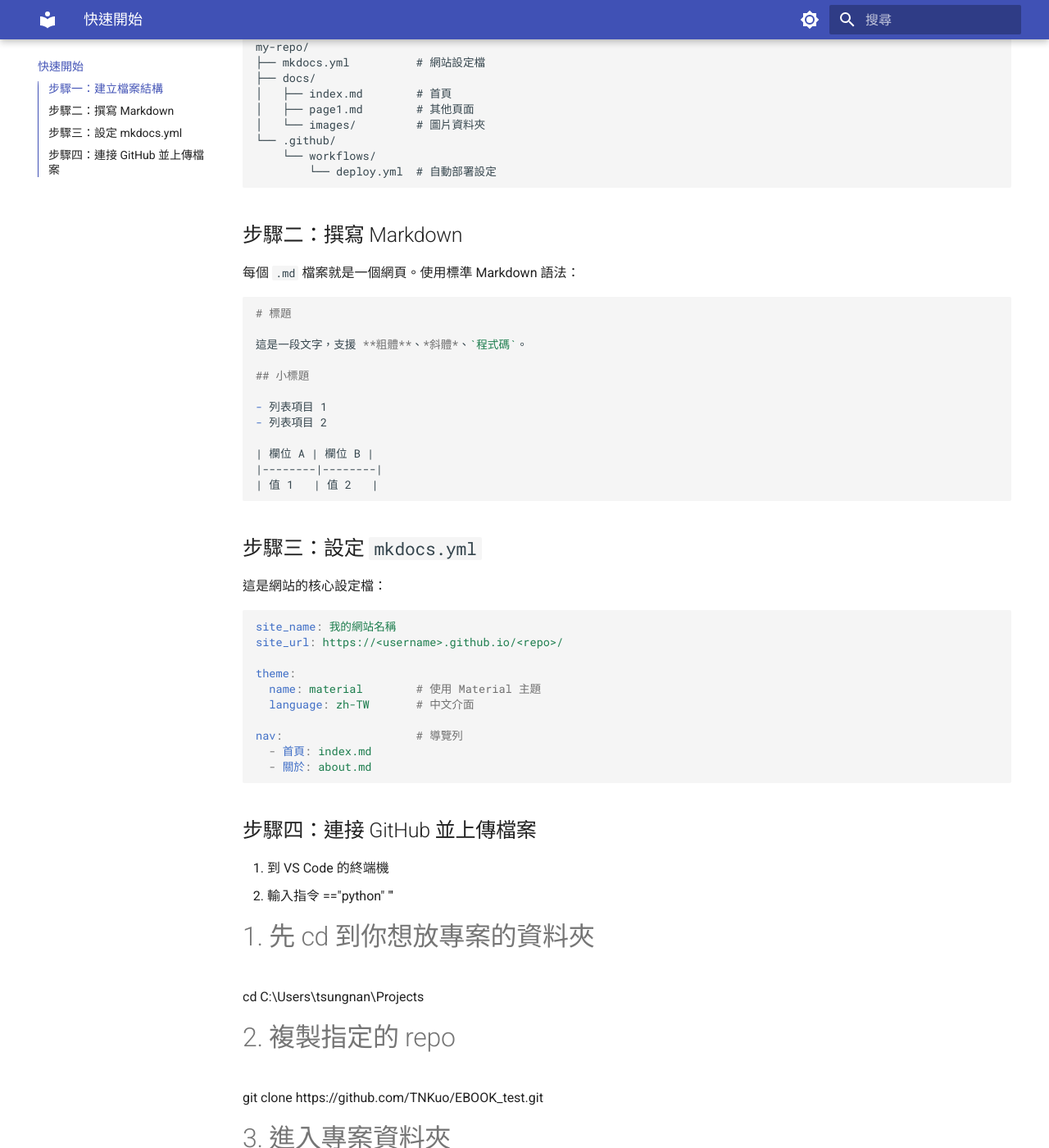
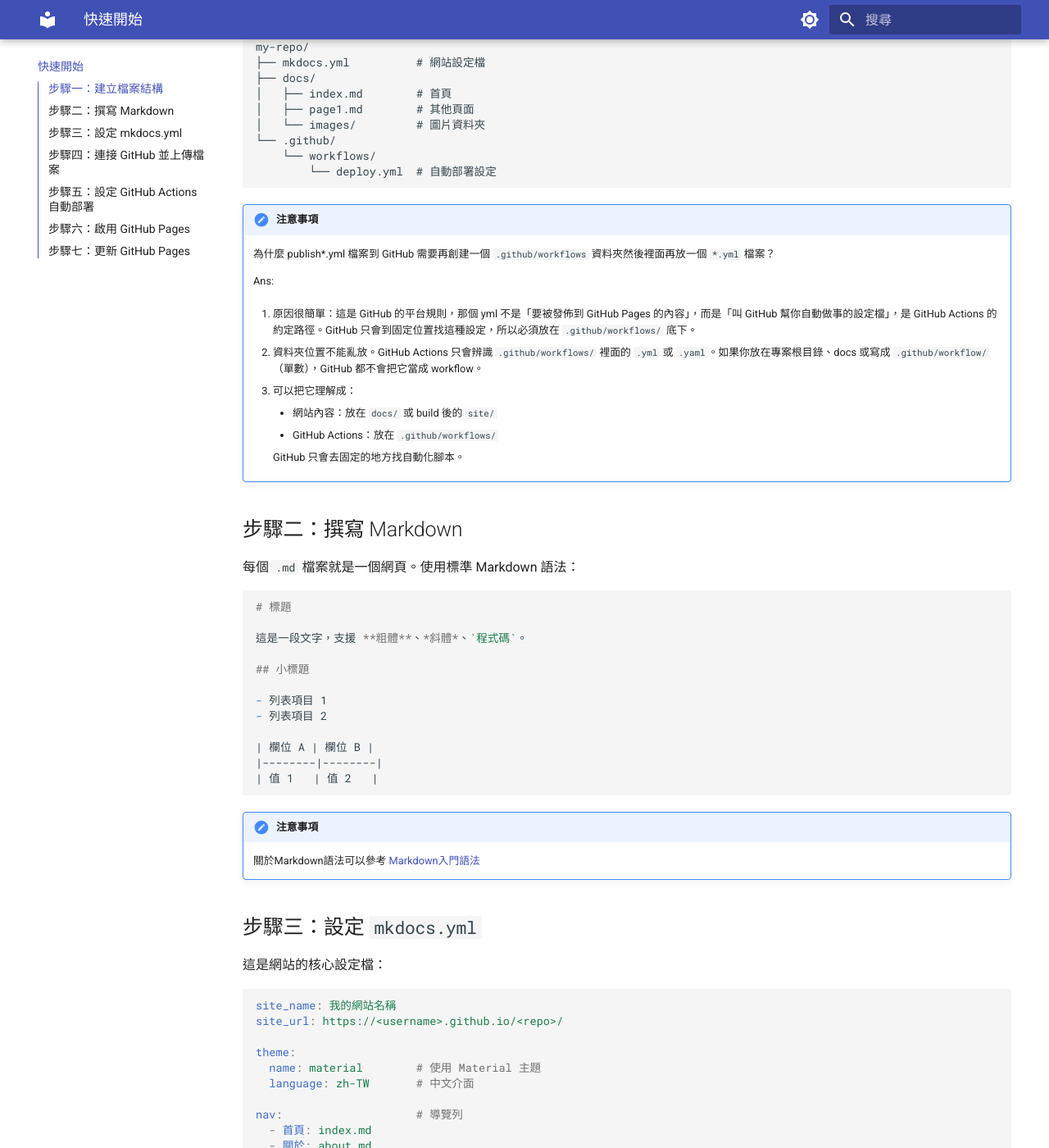
Before and after one commit to TNKuo/EBOOK_Markdown-Turtorial, an MkDocs documentation site: the page built from docs/getting-started.md, in a window 1280 px wide and 1400 px high, scrolled down 283 px. Shown: the whole window at 82% size. Built offline with MkDocs 1.6.1 and Material for MkDocs 9.7.7, drawn with Linux system fonts in a browser that asks for light colours; some of the changed text lies outside the part shown.

Commit message:
Add tutorial page

````diff
--- a/docs/getting-started.md
+++ b/docs/getting-started.md
@@ -15,12 +15,30 @@
     └── workflows/
         └── deploy.yml  # 自動部署設定
 ```
+!!! note "注意事項"
+
+    為什麼 publish*.yml 檔案到 GitHub 需要再創建一個 `.github/workflows` 資料夾然後裡面再放一個 `*.yml` 檔案？
+
+    Ans:
+
+    1. 原因很簡單：這是 GitHub 的平台規則，那個 yml 不是「要被發佈到 GitHub Pages 的內容」，而是「叫 GitHub 幫你自動做事的設定檔」，是 GitHub Actions 的約定路徑。GitHub 只會到固定位置找這種設定，所以必須放在 `.github/workflows/` 底下。
+
+    2. 資料夾位置不能亂放。GitHub Actions 只會辨識 `.github/workflows/` 裡面的 `.yml` 或 `.yaml`。如果你放在專案根目錄、docs 或寫成 `.github/workflow/`（單數），GitHub 都不會把它當成 workflow。
+
+    3. 可以把它理解成：
+
+        - 網站內容：放在 `docs/` 或 build 後的 `site/`
+        - GitHub Actions：放在 `.github/workflows/`
+
+        GitHub 只會去固定的地方找自動化腳本。
+
 
 ## 步驟二：撰寫 Markdown
 
 每個 `.md` 檔案就是一個網頁。使用標準 Markdown 語法：
 
 ```markdown
+
 # 標題
 
 這是一段文字，支援 **粗體**、*斜體*、`程式碼`。
@@ -34,6 +52,8 @@
 |--------|--------|
 | 值 1   | 值 2   |
 ```
+!!! note "注意事項"
+    關於Markdown語法可以參考 [Markdown入門語法](<https://vocus.cc/article/68efa7c1fd89780001a99c46>)
 
 ## 步驟三：設定 `mkdocs.yml`
 
@@ -52,10 +72,11 @@
   - 關於: about.md
 ```
 ## 步驟四：連接 GitHub 並上傳檔案
+
 1. 到 VS Code 的終端機
 2. 輸入指令
-=="python"
-'''
+
+```bash
 # 1. 先 cd 到你想放專案的資料夾
 cd C:\Users\tsungnan\Projects
 
@@ -65,20 +86,23 @@
 # 3. 進入專案資料夾
 cd EBOOK_test
 
-3. 修改檔案後上傳，輸入:
-      # 1. 查看哪些檔案有改動
-    git status
+```
 
-    # 2. 加入所有改動的檔案
-    git add .
+3. 修改檔案後上傳，輸入：
 
-    # 3. 建立存檔點（寫下你改了什麼）
-    git commit -m "新增首頁內容"
+```bash
+# 1. 查看哪些檔案有改動
+git status
 
-    # 4. 上傳到 GitHub
-    git push
+# 2. 加入所有改動的檔案
+git add .
 
-'''
+# 3. 建立存檔點（寫下你改了什麼）
+git commit -m "新增首頁內容"
+
+# 4. 上傳到 GitHub
+git push
+```
 
 
 ## 步驟五：設定 GitHub Actions 自動部署
@@ -94,3 +118,24 @@
 
 !!! success "完成！"
     你的網站會在 `https://<username>.github.io/<repo>/` 上線。
+
+
+## 步驟七：更新 GitHub Pages
+
+1. 修改內容後，可以用下面指令預覽網頁。
+```yaml
+mkdocs serve
+```
+2. 修改完後，至修改後的資料夾，例如:D:\VScode\EBook_Markdown
+3. 鍵入下面程式碼：
+```bash
+# 1. 加入所有改動的檔案
+git add .
+
+# 2. 建立存檔點（寫下你改了什麼）
+git commit -m "新增首頁內容"
+
+# 3. 上傳到 GitHub
+git push
+```
+3. 至Github 的Repository選擇分支再合併入Main。
````
Also changed, not shown: docs/index.md (+3 -1 lines).
